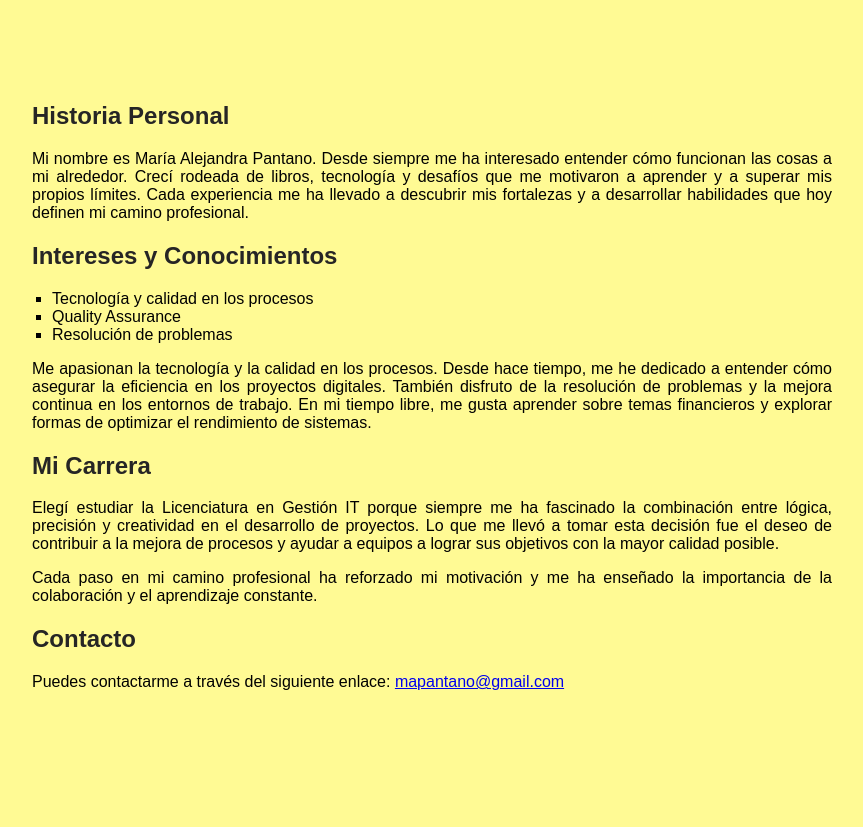
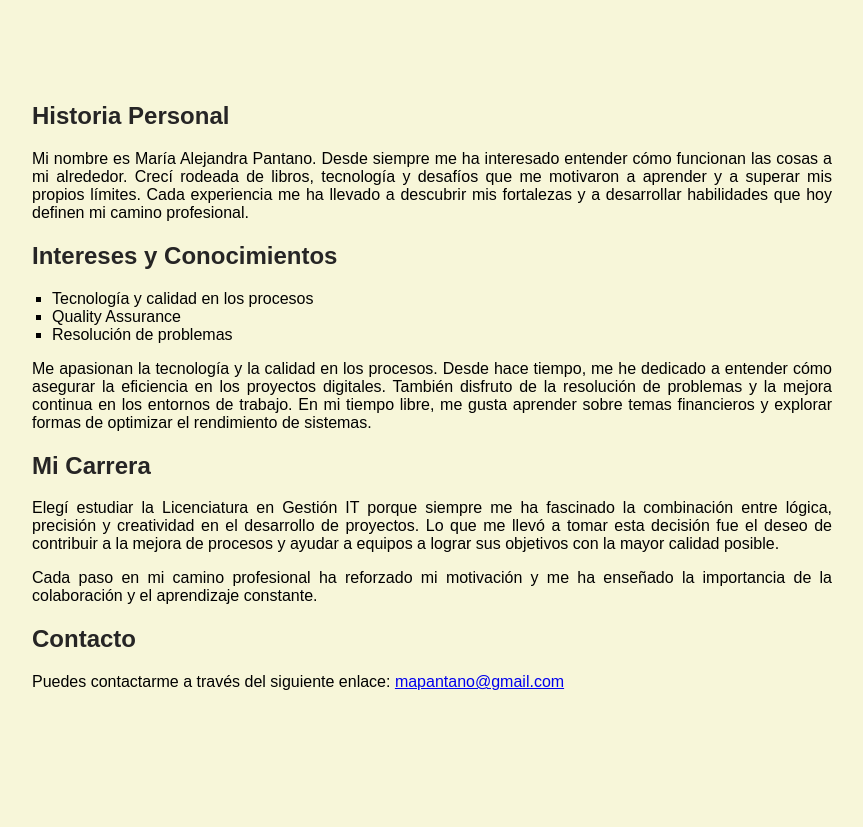
Before and after one commit to mapantano/DYDWUADE, a plain HTML site: page index.html in a window 1280 px wide. Shown: the part 178-1005 px from the top of the page, without its empty margins (208-1071 px from the left). Before the commit the page ends 905 px from the top, so only its background shows below. Drawn offline with Linux system fonts and the light colour scheme.

Commit message:
edito color

```diff
--- a/index.html
+++ b/index.html
@@ -9,8 +9,9 @@
             font-family: Arial, sans-serif;
             max-width: 800px;
             margin: auto;
+            margin-bottom: 100px;
             padding: 20px;
-            background-color: rgb(255, 250, 148);
+            background-color: hsl(58, 65%, 91%);
         }
         .container {
             display: flex;
```
